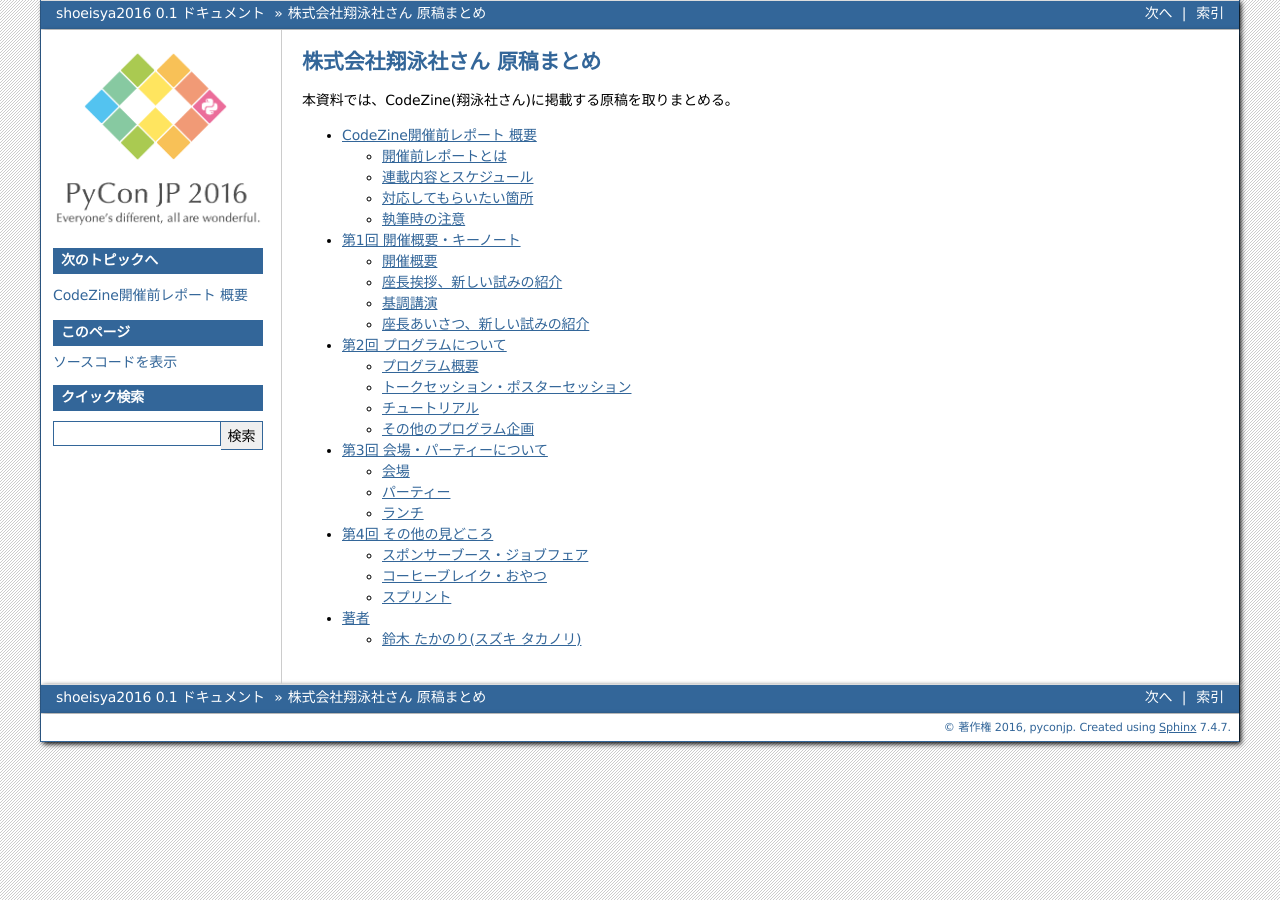
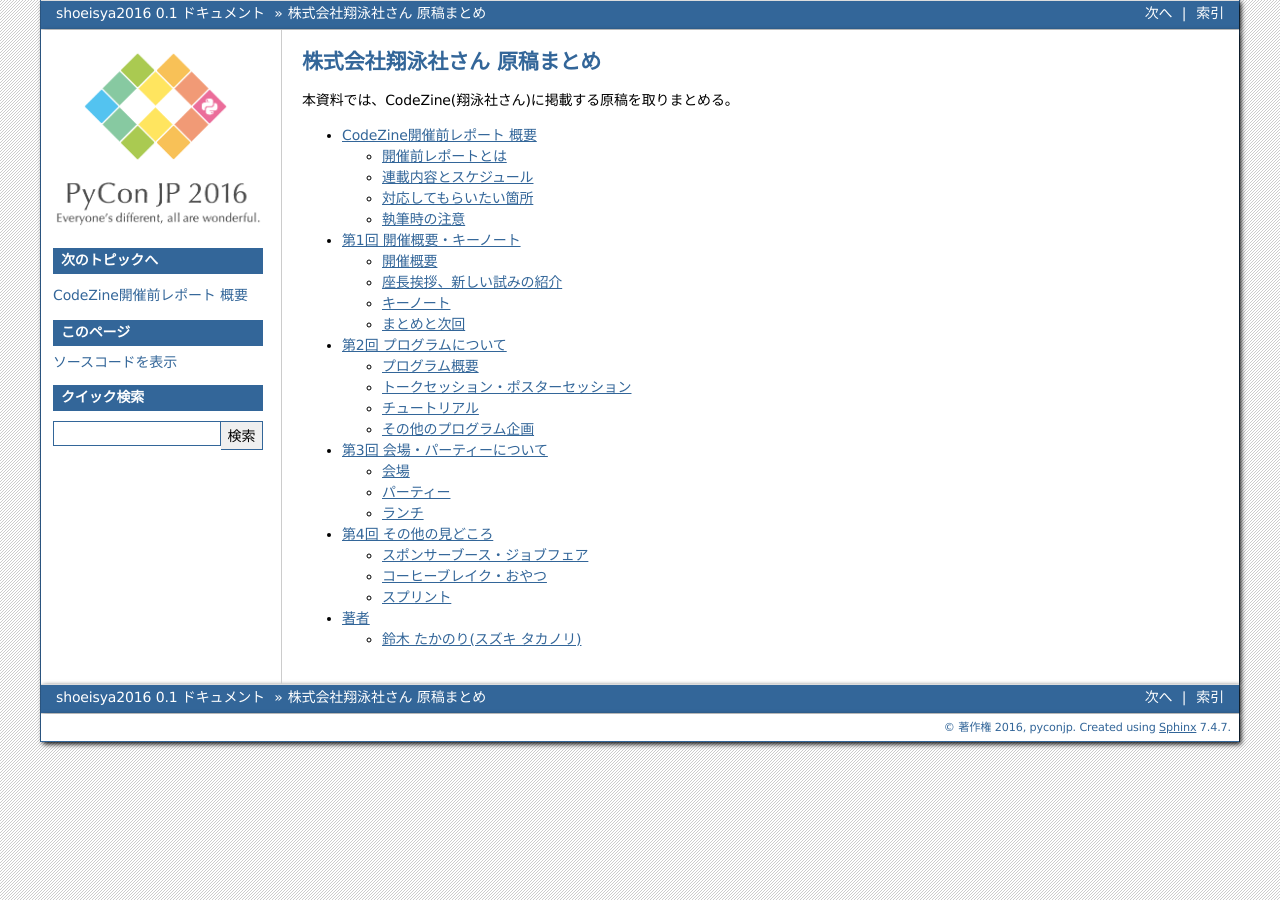
Before and after one commit to pyconjp/shoeisha2016, a Sphinx documentation site: the page built from source/index.rst, in a window 1280 px wide. Built offline with Sphinx 7.4.7, drawn with Linux system fonts in a browser that asks for light colours; part of the change alters nothing that is shown.

Commit message:
SAR-839 座長挨拶、書いた

```diff
--- a/source/beforereport_01_pyconjp.rst
+++ b/source/beforereport_01_pyconjp.rst
@@ -8,103 +8,66 @@
 
 開催概要
 ==========
+- @yuko 開催概要書いてください
 
 PyCon JPとは
 --------------
 
 座長挨拶、新しい試みの紹介
 ============================
-
-チュートリアル
-----------------
-
-子供向けワークショップ
--------------------------
-
-ポスターセッションとジョブフェア
-----------------------------------
-
-基調講演
-===========
-
-座長あいさつ、新しい試みの紹介
-==============================
 PyCon JP 2016 座長の鈴木たかのりです。
 
 PyCon（Python Conference）は、Pythonのユーザーが集まり交流するためのカンファレンスで世界中で開催されています。
-PyCon JP は2011年から継続的に開催されており、最近は海外からの参加者も一定数いる国際的なカンファレンスとなっています。
-ぜひ、PyCon JP 2016 に参加して、日本のみならず海外の Python ユーザーと交流して楽しんでください。
+PyCon JP は2011年から継続的に開催されており、国内最大のPythonユーザーの集まりであるだけでなく、は海外からの参加者も一定数いる国際的なカンファレンスとなっています。
+ぜひ、PyCon JP 2016 に参加して、日本や海外の Python ユーザー(Pythonista)と交流して楽しんでください。
 
-PyCon JP 2016のテーマは「Everyone's different, all are wonderful.」です。直訳すると「Pythonの可能性」となります。
-昨年のテーマ「Rediscover with Python/Python で再発見」からつなげて、再発見したPythonのさまざまな可能性にこのイベントで触れてもらいたいと考えています。
+PyCon JP 2016のテーマは「Everyone's different, all are wonderful.」としました。
+このテーマの元となった言葉は、詩人 `金子みすゞ <https://ja.wikipedia.org/wiki/%E9%87%91%E5%AD%90%E3%81%BF%E3%81%99%E3%82%9E>`_ さんの詩「私と小鳥と鈴と」の一節「みんなちがってみんないい」です。
+PyCon JPといイベントには、さまざまなバックグラウンド(国籍、職業など)を持つ人たちが集まっています。その多様な人達がそれぞれに楽しみ、色々な発表や体験をしてくれるような素晴らしいイベントとなるように、このようなテーマとしました。
 
-今年もDiamondスポンサーの `モノタロウ <http://www.monotaro.com/>`_ 様をはじめ多くのスポンサー企業、パトロンスポンサーのみなさんに多大なる支援をいただいています。
+テーマ決定の背景については、下記ブログに詳しく書いてあります。
+
+- `PyCon JP Blog: PyCon JP 2016 のテーマが決定しました <http://pyconjp.blogspot.jp/2016/02/theme-of-pyconjp2016.html>`_
+
+今年もDiamondスポンサーの `フンザ(チケットキャンプ運営) <https://hunza.jp/>`_ 様をはじめ多くのスポンサー企業、パトロンスポンサーのみなさんに多大なる支援をいただいています。
+みなさんの支援によって、 `キーノートスピーカーの招待 <https://pycon.jp/2016/ja/keynote/>`_ 、同時通訳、ドリンクサービス、 `遠方参加者の支援 <https://pycon.jp/2016/ja/registration/support/>`_ などさまざまなサービスが提供できています。
 `スポンサー企業 <https://pycon.jp/2016/ja/sponsors/>`_ 、パトロンのみなさんに厚く御礼申し上げます。
 
-PyCon JPは日本で開催されるカンファレンスですが、トークセッションでは英語の発表も充実しています（比率は日本語2：英語1くらいとなりそうです）。
-参加者のみなさんには、PyCon JP 2016で国際カンファレンスの雰囲気を感じてもらえると面白い体験ができると思っています。
+今回は会場を `早稲田大学の西早稲田キャンパス <https://www.waseda.jp/top/access/nishiwaseda-campus>`_ とし、以前のプラザ平成よりもアクセスしやすくなりました。
 
-PyCon JP 2016 での新しい試みについていくつか紹介します。
+PyCon JP 2016 で変わったところや新しい試みについていくつか紹介します。
 それぞれの詳細や他のイベントについてはこの連載のなかで紹介する予定です。
 
-チュートリアル
---------------
+招待講演
+--------
+普段のPyCon JPでは聞けないようなトークを聞いてもらいたいと思い、通常のトークセッションに加えて招待講演を行うことにしました。
+PyCon JP 2016は大学で開催するということもあり、Pythonを使っている国内の研究者を招待し、どのような研究を行っているかという話をしてもらう予定です。
 
-昨年、一昨年と好評だったチュートリアルを10月9日（金）に開催します。
-今回はチュートリアルの内容もトークセッションと同様に公募しました。
-チュートリアルの数も3トラックを午前午後にわけて、6つに増えています。
-なお、チュートリアルの一覧は
-`Tutorials <https://pycon.jp/2016/ja/schedule/tutorials/list/>`_
-ページから参照できます。
+.. todo:: 招待講演ページへリンク
 
-3時間集中的に参加することによって、次のレベルに進むための足がかりになると思います。
-ぜひ興味のあるチュートリアルに参加してください。
+5トラックのトークセッション
+---------------------------
+カンファレンスでは最大5トラック(昨年は3トラック)のトークセッションを平行で行います。
+会場の都合で昨年は聞きたいトークセッションが満席で聞けなかったということがありましたが、今年はそういったことも少なくなると思います。
 
-.. todo:: 申し込み開始していたらリンクとか入れる
+また、セッション数も全体で多くなるので、今までよりもよりバラエティに富んだトークを用意する予定です。
+逆に、同じ時間帯に聞きたいものがカブったりすることがあるとは思いますが、そのときは録画したビデオなどで我慢してください。
 
-.. figure:: /_static/01_overview/tutorial.jpg
-   :width: 600
-   :alt: チュートリアルの様子
+.. todo:: トークスケジュールページとかあったらリンク
 
-   チュートリアルの様子
+Youth Coder Workshop
+--------------------
+昨年はじめての試みとして「子ども向けワークショップ」を実施しました。たくさんの親子に参加していただいて、非常に盛況でした。
 
-子ども向けワークショップ
-------------------------
+今年は少し年齢層を上げて「Youth Code Workshop」として開催します。
+対象年齢はキーボードでタイプ入力ができる、小学校高学年から中学生、高校生くらいまでとしています。
 
-今年初めての試みとして「子ども向けワークショップ」を開催します。
-Pythonの可能性を拡げるために、次代を担っていく子ども達にPythonを体験してもらおうという試みです。
+.. todo:: 去年のワークショップの写真を入れる
 
-ワークショップのタイトルは「マインクラフトの世界でPythonを学ぶ」とのことです。どんなイベントになるのか、今から非常に楽しみです。
-`マインクラフト <https://ja.wikipedia.org/wiki/Minecraft>`_ はブロックを配置して自由にものを作っていくゲームです。
+キーノート
+==========
+- @yagami ここ書いてください
 
-プログラミングに興味があるお子さん(小学校高学年から高校生くらいまで)をお持ちのお父さん、お母さんは、ぜひお子さんにこのイベントを勧めてみてください。
-
-`PyCon JP 2016: 子ども向けワークショップ - connpass <http://pyconjp.connpass.com/event/18813/>`_
-
-
-ポスターセッションとジョブフェア
---------------------------------
-
-ポスターセッションとジョブフェアを今年も開催します。
-
-ポスターセッションでは発表者と近い距離でさまざまな展示を体験できます。
-ポスターセッションは現在発表内容を募集中ですので、ぜひ面白いネタを持っている方は下記ページを参照して応募してください。
-
-- `演題募集 <https://pycon.jp/2016/ja/talks/cfp/>`_
-
-.. figure:: /_static/01_overview/poster.jpg
-   :width: 600
-   :alt: ポスターセッションの様子
-
-   ポスターセッションの様子
-
-ジョブフェアではスポンサー企業各社の「働き方」にスポットをあてたコンテンツを準備しています。
-昨年と同様、パネルディスカッションとライトニングトークの構成を予定しており、パネルディスカッションでは `えふしん <http://f-shin.net/fsgarage/>`_ こと藤川真一さんをファシリテーターに、各社の働く魅力を掘り下げていきます！！
-
-.. figure:: /_static/01_overview/job-fair.jpg
-   :width: 600
-   :alt: ジョブフェアの様子
-
-   ジョブフェアの様子
-
-今年はポスターの展示ボリュームなども増やす予定で、時間も昨年よりも長めにとってゆったりといろんなブースを見て回れるようにする予定です。
+まとめと次回
+============
+- @yuko ここ書いてください
```
